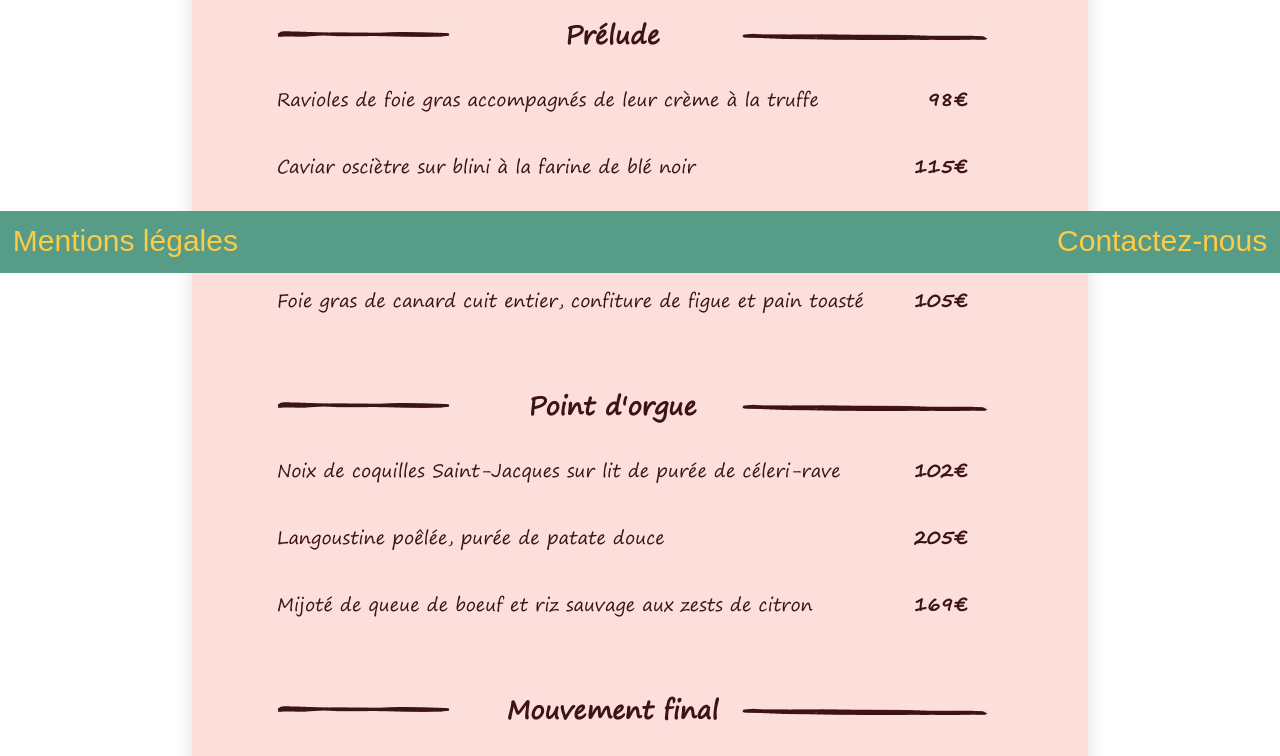
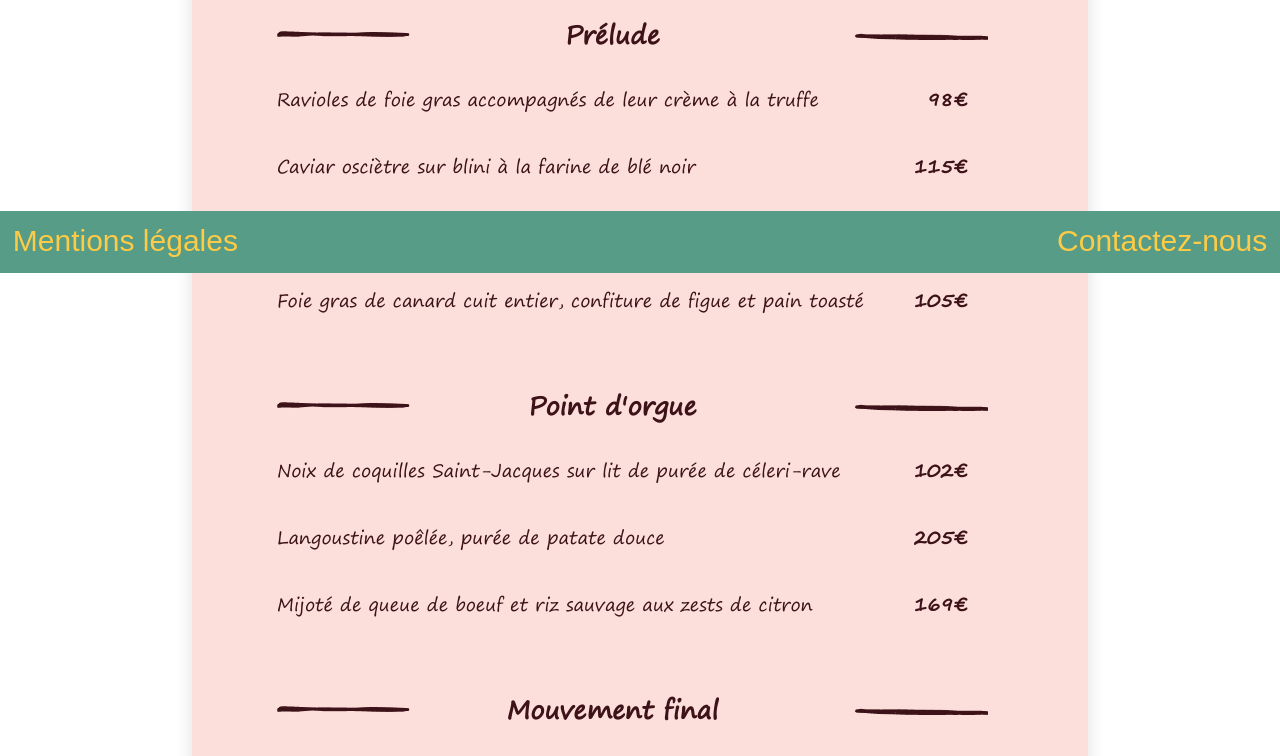
Before and after one commit to Ohmyfood/Ohmyfood.github.io, a plain HTML site: page page_secondaire/menu_la_note_enchantee.html in a window 1280 px wide. Shown: the part 527-1283 px from the top of the page. Drawn offline with Linux system fonts and the light colour scheme.

Commit message:
Update menu_la_note_enchantee.css

```diff
--- a/css_secondaire/menu_la_note_enchantee.css
+++ b/css_secondaire/menu_la_note_enchantee.css
@@ -46,7 +46,7 @@ h3 {
     left: 39px;
     top: 9%;
     transform-origin: left;
-    transform: scaleX(1)
+    transform: scaleX(0.77)
 }
 
 .line-right {
@@ -55,7 +55,7 @@ h3 {
     right: -5px;
     top: 9%;
     transform-origin: right;
-    transform: scaleX(1.4)
+    transform: scaleX(0.77)
 }
 
 /* animation titre */
```
